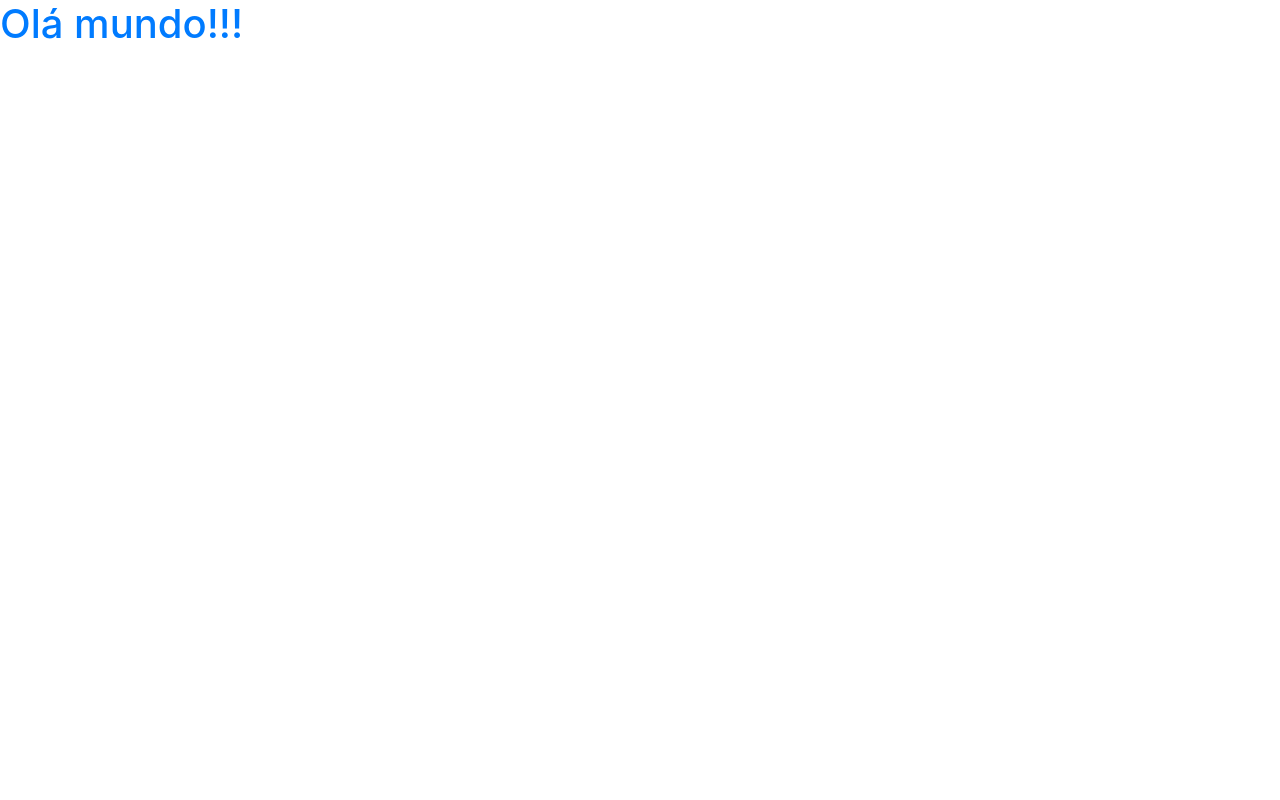
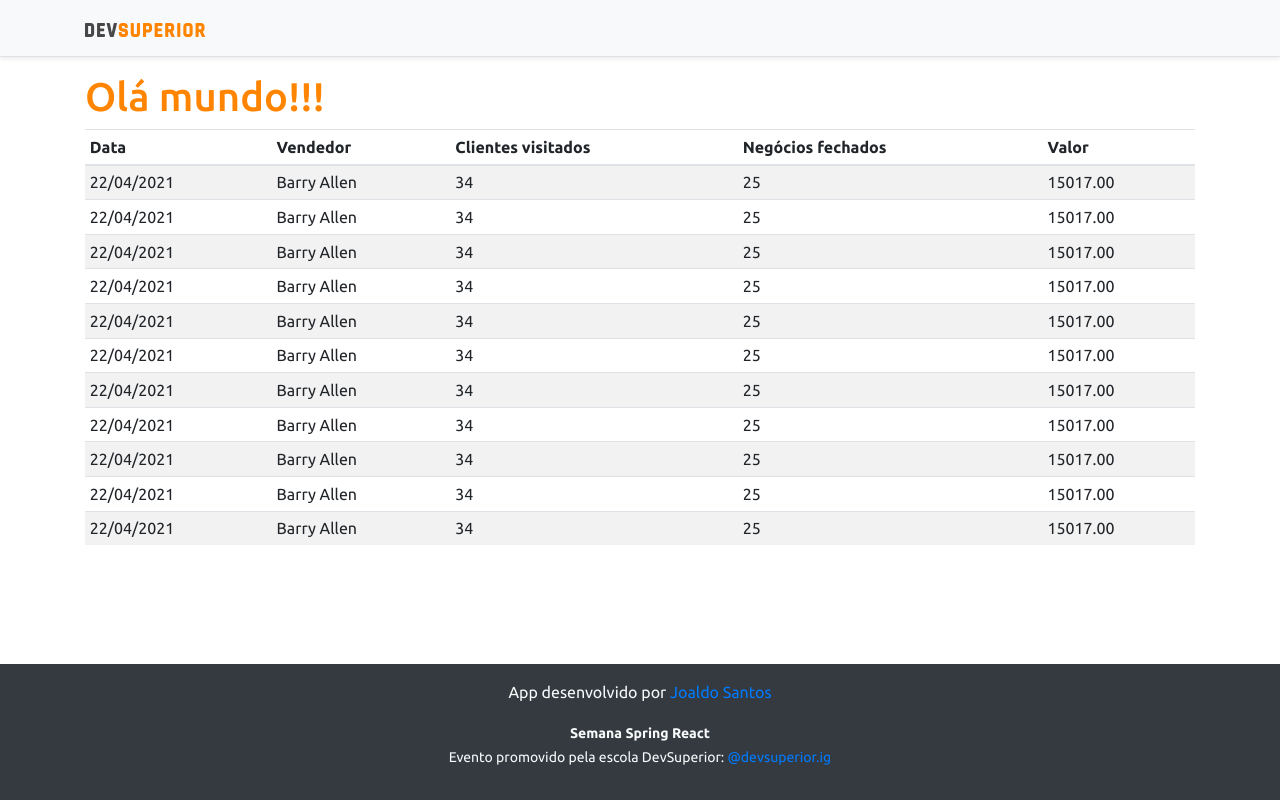
Before and after one commit to JoaldoSB/projeto-sds3, a React (Create React App) app in the folder frontend/: page / in a window 1280 px wide. Built offline with nearby package versions, Linux system fonts and the light colour scheme.

Commit message:
Basic static components

```diff
--- a/frontend/src/App.tsx
+++ b/frontend/src/App.tsx
@@ -1,9 +1,17 @@
+import DataTable from "components/DataTable";
+import Footer from "components/Footer";
+import NavBar from "components/NavBar";
 
 function App() {
   return (
-    <div>
-      <h1 className="text-primary">Olá mundo!!!</h1>
-    </div>
+    <>
+      <NavBar />
+      <div className="container">
+        <h1 className="text-primary">Olá mundo!!!</h1>
+        <DataTable />
+      </div>
+      <Footer />
+    </>
   );
 }
 
--- a/frontend/src/assets/css/styles.css
+++ b/frontend/src/assets/css/styles.css
@@ -0,0 +1,32 @@
+@import url('https://fonts.googleapis.com/css2?family=Ubuntu:wght@300;400;500;700&display=swap');
+:root {
+    --color-primary: #FF8400;
+}
+
+html, body {
+    height: 100%;
+    font-family: "Ubuntu", sans-serif;
+}
+
+#root {
+    display: flex;
+    flex-direction: column;
+    height: 100%;
+}
+
+.content {
+    flex: 1 0 auto;
+}
+
+.footer {
+    flex-shrink: 0;
+    text-align: center;
+}
+
+.bg-primary {
+    background-color: var(--color-primary) !important;
+}
+
+.text-primary {
+    color: var(--color-primary) !important;
+}
--- /dev/null
+++ b/frontend/src/components/DataTable/index.tsx
@@ -0,0 +1,99 @@
+const DataTable = () => {
+    return (
+        <div className="table-responsive">
+            <table className="table table-striped table-sm">
+                <thead>
+                    <tr>
+                        <th>Data</th>
+                        <th>Vendedor</th>
+                        <th>Clientes visitados</th>
+                        <th>Negócios fechados</th>
+                        <th>Valor</th>
+                    </tr>
+                </thead>
+                <tbody>
+                    <tr>
+                        <td>22/04/2021</td>
+                        <td>Barry Allen</td>
+                        <td>34</td>
+                        <td>25</td>
+                        <td>15017.00</td>
+                    </tr>
+                    <tr>
+                        <td>22/04/2021</td>
+                        <td>Barry Allen</td>
+                        <td>34</td>
+                        <td>25</td>
+                        <td>15017.00</td>
+                    </tr>
+                    <tr>
+                        <td>22/04/2021</td>
+                        <td>Barry Allen</td>
+                        <td>34</td>
+                        <td>25</td>
+                        <td>15017.00</td>
+                    </tr>
+                    <tr>
+                        <td>22/04/2021</td>
+                        <td>Barry Allen</td>
+                        <td>34</td>
+                        <td>25</td>
+                        <td>15017.00</td>
+                    </tr>
+                    <tr>
+                        <td>22/04/2021</td>
+                        <td>Barry Allen</td>
+                        <td>34</td>
+                        <td>25</td>
+                        <td>15017.00</td>
+                    </tr>
+                    <tr>
+                        <td>22/04/2021</td>
+                        <td>Barry Allen</td>
+                        <td>34</td>
+                        <td>25</td>
+                        <td>15017.00</td>
+                    </tr>
+                    <tr>
+                        <td>22/04/2021</td>
+                        <td>Barry Allen</td>
+                        <td>34</td>
+                        <td>25</td>
+                        <td>15017.00</td>
+                    </tr>
+                    <tr>
+                        <td>22/04/2021</td>
+                        <td>Barry Allen</td>
+                        <td>34</td>
+                        <td>25</td>
+                        <td>15017.00</td>
+                    </tr>
+                    <tr>
+                        <td>22/04/2021</td>
+                        <td>Barry Allen</td>
+                        <td>34</td>
+                        <td>25</td>
+                        <td>15017.00</td>
+                    </tr>
+                    <tr>
+                        <td>22/04/2021</td>
+                        <td>Barry Allen</td>
+                        <td>34</td>
+                        <td>25</td>
+                        <td>15017.00</td>
+                    </tr>
+                    <tr>
+                        <td>22/04/2021</td>
+                        <td>Barry Allen</td>
+                        <td>34</td>
+                        <td>25</td>
+                        <td>15017.00</td>
+                    </tr>
+
+                </tbody>
+            </table>
+        </div>
+    );
+}
+
+export default DataTable;
--- /dev/null
+++ b/frontend/src/components/Footer/index.tsx
@@ -0,0 +1,13 @@
+const Footer = () => {
+    return (
+        <footer className="footer mt-auto py-3 bg-dark">
+            <div className="container">
+                <p className="text-light">App desenvolvido por <a href="https://github.com/joaldo" target="_blank" rel="noreferrer">Joaldo Santos</a></p>
+                <p className="text-light"><small><strong>Semana Spring React</strong><br />
+      Evento promovido pela escola DevSuperior: <a href="https://instagram.com/devsuperior.ig" target="_blank" rel="noreferrer">@devsuperior.ig</a></small></p>
+            </div>
+        </footer>
+    );
+}
+
+export default Footer;
--- /dev/null
+++ b/frontend/src/components/NavBar/index.tsx
@@ -0,0 +1,15 @@
+import ImgDsDark from 'assets/img/ds-dark.svg';
+
+const NavBar = () => {
+    return (
+        <div className="d-flex flex-column flex-md-row align-items-center p-3 px-md-4 mb-3 bg-light border-bottom shadow-sm">
+            <div className="container">
+                <nav className="my-2 my-md-0 mr-md-3">
+                    <img src={ImgDsDark} alt="DevSuperior" width="120" />
+                </nav>
+            </div>
+        </div>
+    );
+}
+
+export default NavBar;
```
Also changed, not shown: frontend/src/assets/img/ds-dark.svg (added).
